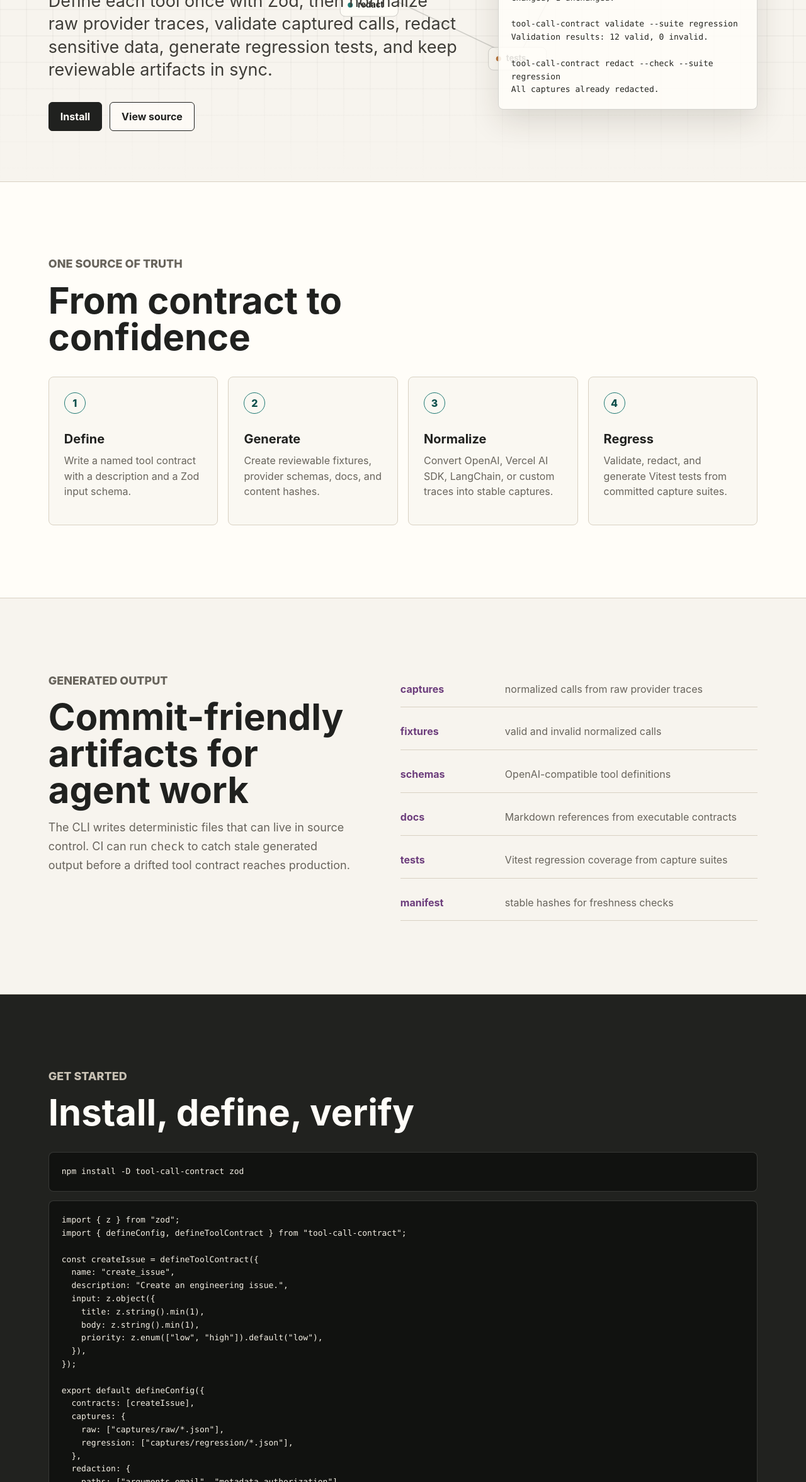
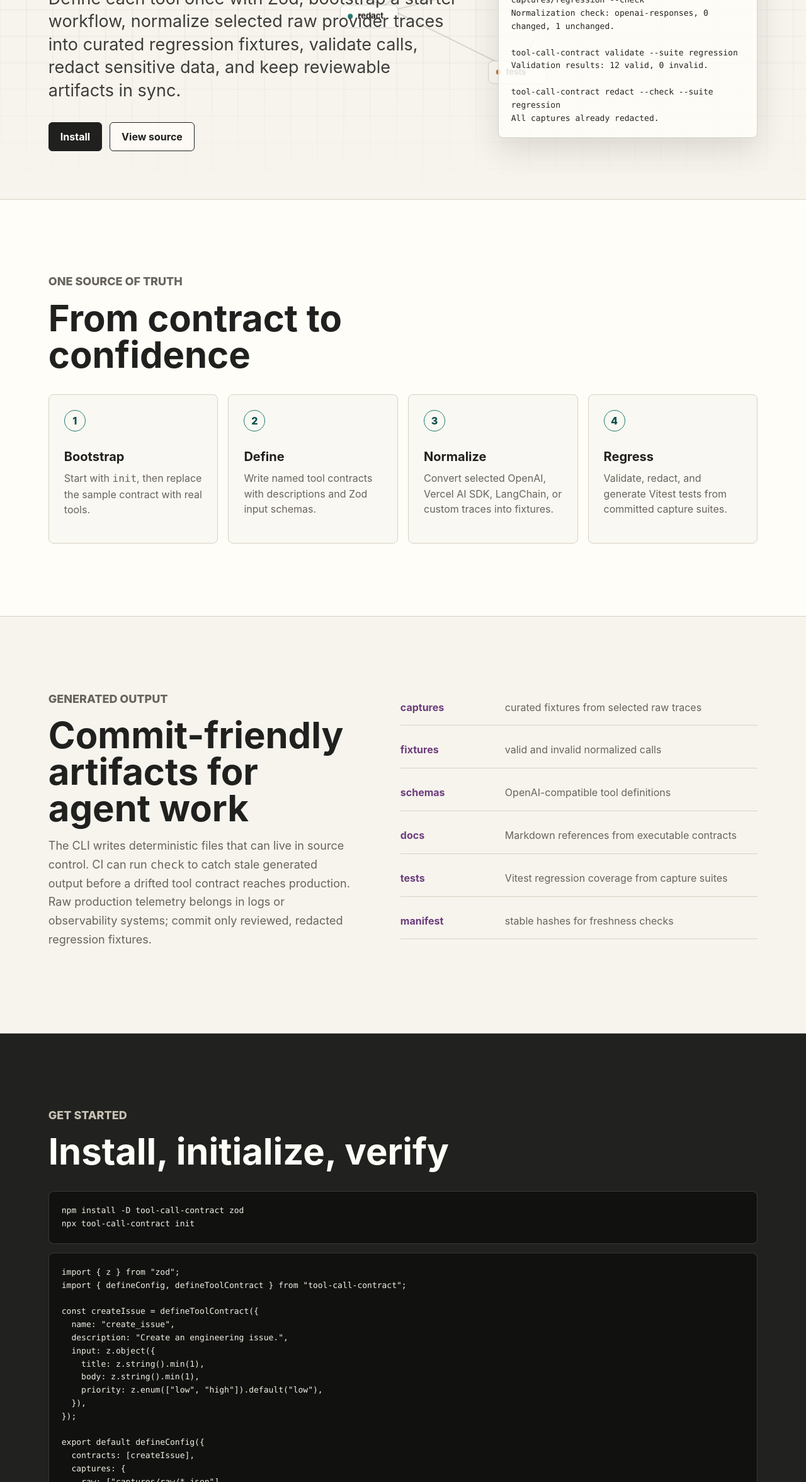
Before and after one commit to jeremyaaron/tool-call-contract, a website: page site/index.html in a window 1280 px wide. Shown: the part 447-2800 px from the top of the page at 63% size. Drawn offline with Linux system fonts and the light colour scheme.

Commit message:
feat: enhance README and index.html with clearer descriptions and workflow instructions

```diff
--- a/site/index.html
+++ b/site/index.html
@@ -6,12 +6,12 @@
     <title>tool-call-contract</title>
     <meta
       name="description"
-      content="Define AI tool contracts once, then normalize raw traces, validate captured calls, redact traces, and generate regression tests."
+      content="Define AI tool contracts once, bootstrap a local regression workflow, normalize selected raw traces, validate fixtures, redact captures, and generate tests."
     />
     <meta property="og:title" content="tool-call-contract" />
     <meta
       property="og:description"
-      content="A TypeScript library and CLI for AI tool-call contracts, raw trace normalization, capture validation, redaction, regression tests, and generated artifacts."
+      content="A TypeScript library and CLI for AI tool-call contracts, starter setup, raw trace normalization, fixture validation, redaction, regression tests, and generated artifacts."
     />
     <meta property="og:type" content="website" />
     <meta name="theme-color" content="#f7f4ee" />
@@ -38,9 +38,9 @@
           <p class="eyebrow">TypeScript contracts for AI tools</p>
           <h1 id="hero-title">tool-call-contract</h1>
           <p class="hero-copy">
-            Define each tool once with Zod, then normalize raw provider traces, validate captured
-            calls, redact sensitive data, generate regression tests, and keep reviewable artifacts
-            in sync.
+            Define each tool once with Zod, bootstrap a starter workflow, normalize selected raw
+            provider traces into curated regression fixtures, validate calls, redact sensitive data,
+            and keep reviewable artifacts in sync.
           </p>
           <div class="hero-actions" aria-label="Primary actions">
             <a class="button primary" href="#install">Install</a>
@@ -55,7 +55,10 @@
             <span></span>
             <span></span>
           </div>
-          <pre><code>tool-call-contract check
+          <pre><code>tool-call-contract init
+Init: 3 created, 0 updated, 0 skipped.
+
+tool-call-contract check
 No findings.
 
 tool-call-contract generate
@@ -80,18 +83,20 @@ All captures already redacted.</code></pre>
         <div class="workflow-grid">
           <article>
             <span class="step">1</span>
-            <h3>Define</h3>
-            <p>Write a named tool contract with a description and a Zod input schema.</p>
+            <h3>Bootstrap</h3>
+            <p>Start with <code>init</code>, then replace the sample contract with real tools.</p>
           </article>
           <article>
             <span class="step">2</span>
-            <h3>Generate</h3>
-            <p>Create reviewable fixtures, provider schemas, docs, and content hashes.</p>
+            <h3>Define</h3>
+            <p>Write named tool contracts with descriptions and Zod input schemas.</p>
           </article>
           <article>
             <span class="step">3</span>
             <h3>Normalize</h3>
-            <p>Convert OpenAI, Vercel AI SDK, LangChain, or custom traces into stable captures.</p>
+            <p>
+              Convert selected OpenAI, Vercel AI SDK, LangChain, or custom traces into fixtures.
+            </p>
           </article>
           <article>
             <span class="step">4</span>
@@ -108,11 +113,12 @@ All captures already redacted.</code></pre>
           <p>
             The CLI writes deterministic files that can live in source control. CI can run
             <code>check</code> to catch stale generated output before a drifted tool contract
-            reaches production.
+            reaches production. Raw production telemetry belongs in logs or observability systems;
+            commit only reviewed, redacted regression fixtures.
           </p>
         </div>
         <div class="artifact-list" aria-label="Generated artifacts">
-          <div><strong>captures</strong><span>normalized calls from raw provider traces</span></div>
+          <div><strong>captures</strong><span>curated fixtures from selected raw traces</span></div>
           <div><strong>fixtures</strong><span>valid and invalid normalized calls</span></div>
           <div><strong>schemas</strong><span>OpenAI-compatible tool definitions</span></div>
           <div><strong>docs</strong><span>Markdown references from executable contracts</span></div>
@@ -126,10 +132,11 @@ All captures already redacted.</code></pre>
       <section class="section code-section" id="install" aria-labelledby="install-title">
         <div class="section-heading">
           <p class="eyebrow">Get started</p>
-          <h2 id="install-title">Install, define, verify</h2>
+          <h2 id="install-title">Install, initialize, verify</h2>
         </div>
         <div class="code-grid">
-          <pre><code>npm install -D tool-call-contract zod</code></pre>
+          <pre><code>npm install -D tool-call-contract zod
+npx tool-call-contract init</code></pre>
           <pre><code>import { z } from "zod";
 import { defineConfig, defineToolContract } from "tool-call-contract";
 
@@ -154,11 +161,10 @@ export default defineConfig({
   },
 });</code></pre>
           <pre><code>npx tool-call-contract check
-npx tool-call-contract generate
-npx tool-call-contract normalize --suite raw --format openai-responses --out-dir captures/regression
+npx tool-call-contract normalize --suite raw --format openai-responses --out-dir captures/regression --check
+npx tool-call-contract redact --check --suite regression
 npx tool-call-contract validate --suite regression
-npx tool-call-contract redact --check --suite regression
-npx tool-call-contract generate-tests --suite regression</code></pre>
+npx tool-call-contract generate-tests --suite regression --dry-run</code></pre>
         </div>
       </section>
     </main>
@@ -167,6 +173,10 @@ npx tool-call-contract generate-tests --suite regression</code></pre>
       <span>tool-call-contract</span>
       <a href="https://www.npmjs.com/package/tool-call-contract">npm</a>
       <a href="https://github.com/jeremyaaron/tool-call-contract">GitHub</a>
+      <a href="https://github.com/jeremyaaron/tool-call-contract/blob/main/AGENTS.md">Agents</a>
+      <a href="https://github.com/jeremyaaron/tool-call-contract/tree/main/docs/cookbooks">
+        Cookbooks
+      </a>
     </footer>
 
     <script src="./main.js"></script>
```
Also changed, not shown: README.md.
